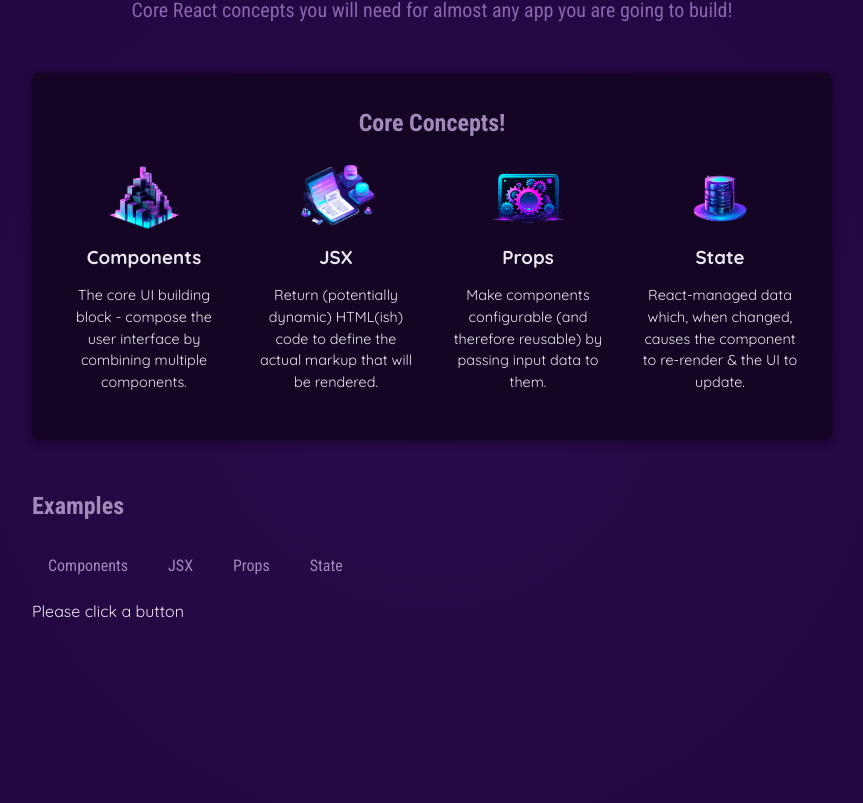
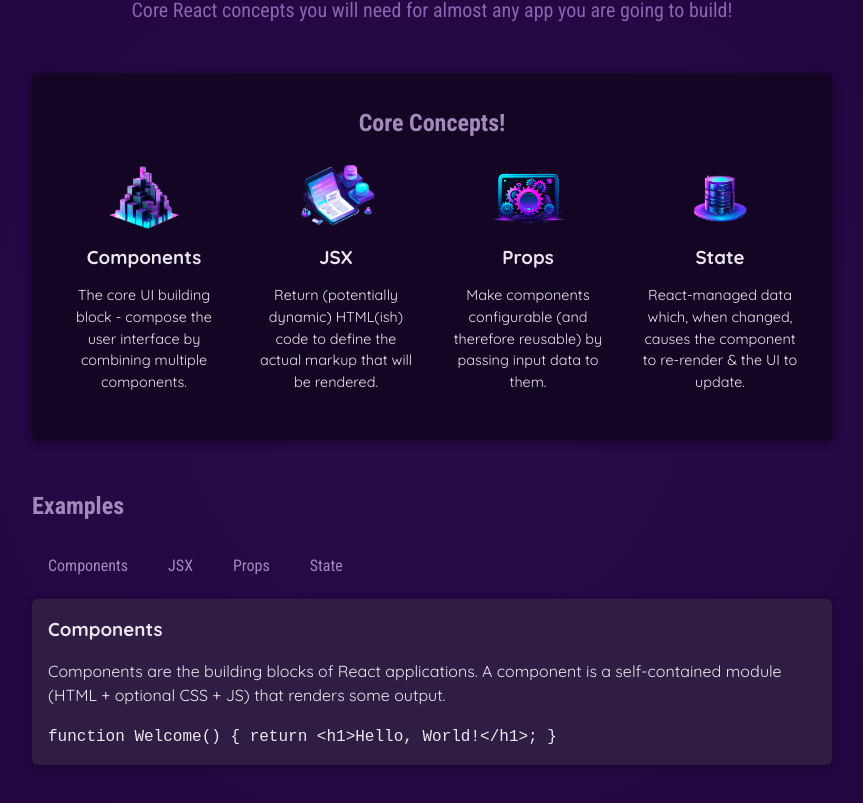
Before and after one commit to TInjusan/ReactBasic, a React (Vite) app: page / in a window 1280 px wide. Shown: the part 259-1062 px from the top of the page, without its empty margins (208-1071 px from the left). Built offline with nearby package versions, Linux system fonts and the light colour scheme.

Commit message:
Displaying data from external file

```diff
--- a/src/App.jsx
+++ b/src/App.jsx
@@ -2,17 +2,22 @@
 import CoreConcept from "./components/CoreConcept";
 import TabButton from "./components/TabButton";
 import {CORE_CONCEPTS} from "./data.js";
+import {EXAMPLES} from "./data.js";
 import { useState } from "react";
 
 function App() {
-  const [selectedTopic, setSelectedTopic] = useState('Please click a button');
+  const [selectedTopic, setSelectedTopic] = useState('components');
   // useState always returns an array object that contains 2 items
   // The value and the function that runs the component again
 
   function handleSelect(selectedButton){
+
+    //The line of code below is a function that updates the "selectedTopic" value
     setSelectedTopic(selectedButton);
 
-    console.log(selectedTopic);
+    //Displays the selected object
+    console.log("Executing");
+
 }
 
   return (
@@ -38,7 +43,12 @@
               <TabButton onSelect={()=> handleSelect('state')}>State</TabButton>
 
             </menu>
-            {selectedTopic}
+            <div id="tab-content">
+              <h3>  {EXAMPLES[selectedTopic].title} </h3>
+               <p >{EXAMPLES[selectedTopic].description}</p>
+              <code>{EXAMPLES[selectedTopic].code} </code>
+            </div>
+
           </section>
 
       </main>
--- a/src/data.js
+++ b/src/data.js
@@ -29,3 +29,54 @@
       'React-managed data which, when changed, causes the component to re-render & the UI to update.',
   },
 ];
+
+export const EXAMPLES = {
+  components: {
+    title: 'Components',
+    description:
+      'Components are the building blocks of React applications. A component is a self-contained module (HTML + optional CSS + JS) that renders some output.',
+    code: `
+function Welcome() {
+  return <h1>Hello, World!</h1>;
+}`,
+  },
+  jsx: {
+    title: 'JSX',
+    description:
+      'JSX is a syntax extension to JavaScript. It is similar to a template language, but it has full power of JavaScript (e.g., it may output dynamic content).',
+    code: `
+<div>
+  <h1>Welcome {userName}</h1>
+  <p>Time to learn React!</p>
+</div>`,
+  },
+  props: {
+    title: 'Props',
+    description:
+      'Components accept arbitrary inputs called props. They are like function arguments.',
+    code: `
+function Welcome(props) {
+  return <h1>Hello, {props.name}</h1>;
+}`,
+  },
+  state: {
+    title: 'State',
+    description:
+      'State allows React components to change their output over time in response to user actions, network responses, and anything else.',
+    code: `
+function Counter() {
+  const [isVisible, setIsVisible] = useState(false);
+
+  function handleClick() {
+    setIsVisible(true);
+  }
+
+  return (
+    <div>
+      <button onClick={handleClick}>Show Details</button>
+      {isVisible && <p>Amazing details!</p>}
+    </div>
+  );
+}`,
+  },
+};
```
